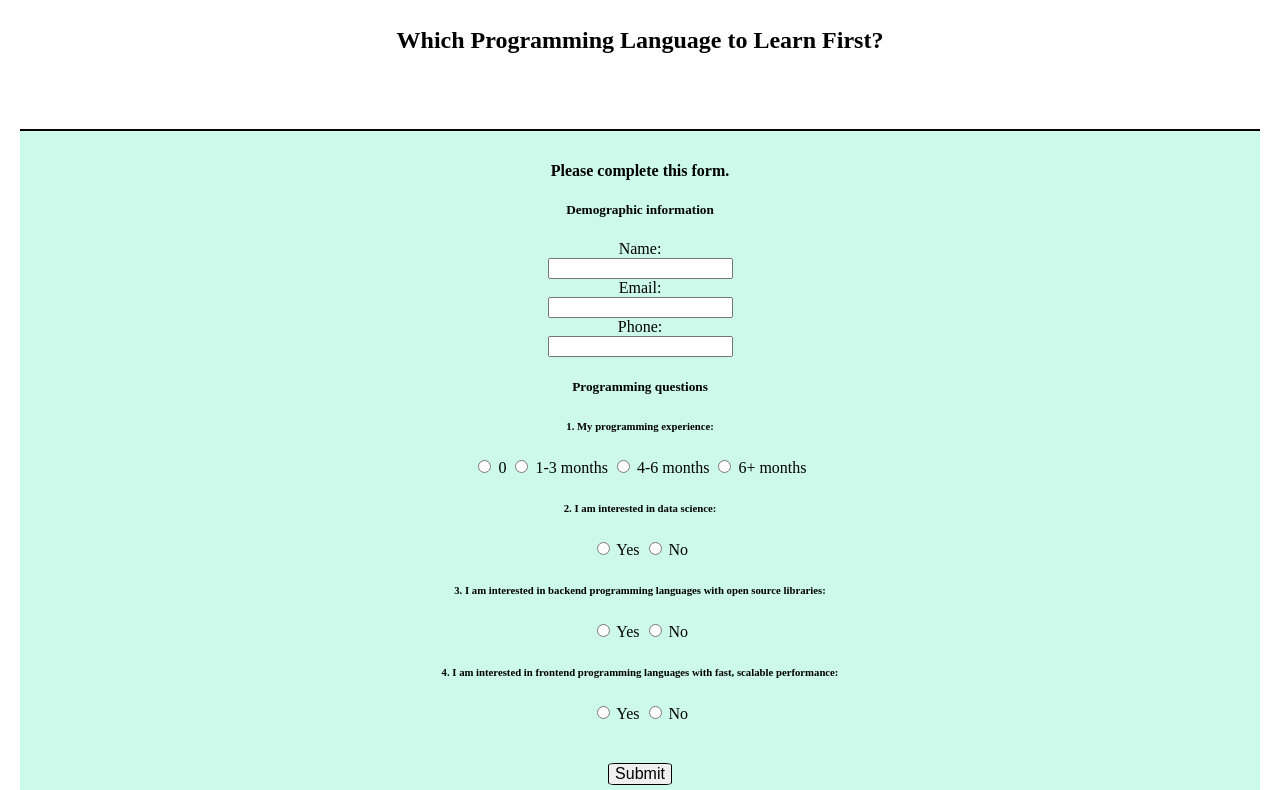
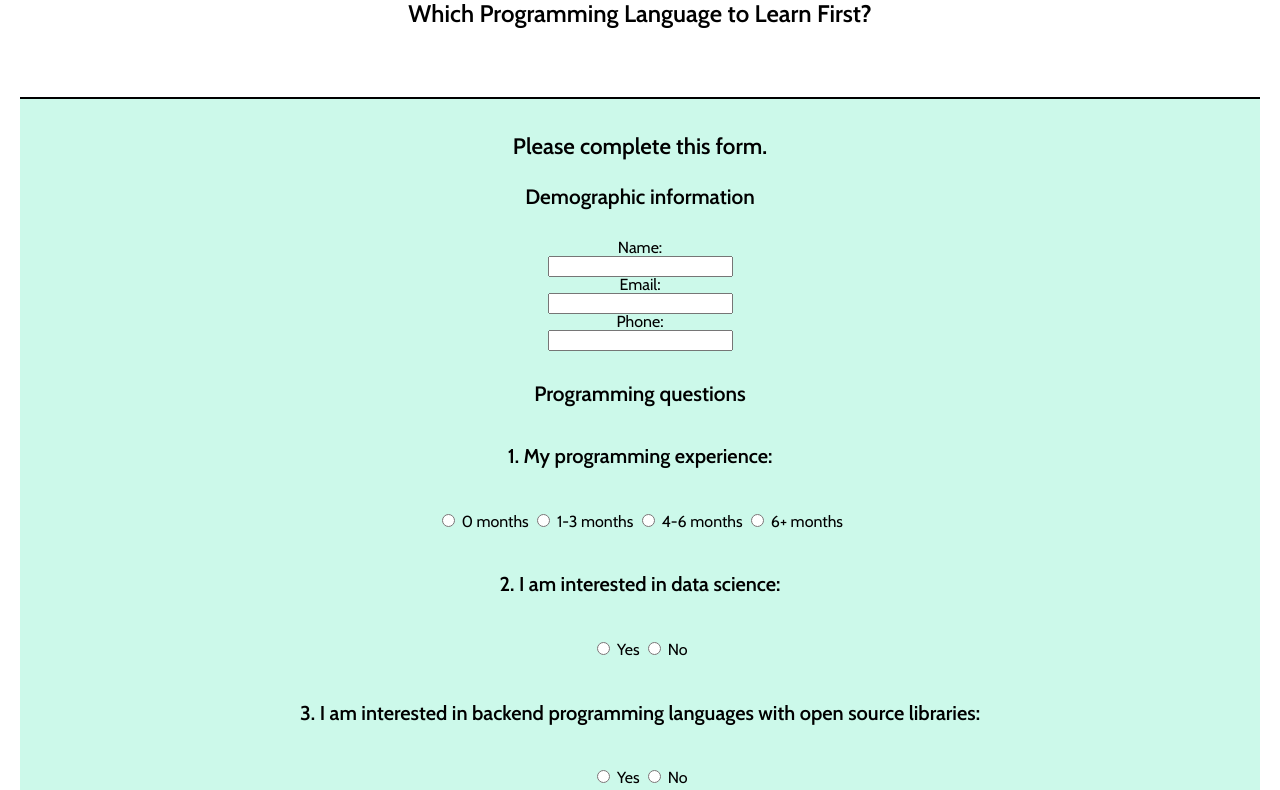
Before and after one commit to hibnermm/survey, a plain HTML site: page index.html in a window 1280 px wide. Shown: the part 93-883 px from the top of the page. Drawn offline with nearby package versions, Linux system fonts and the light colour scheme.

Commit message:
reformat labels and input areas, work in progress

```diff
--- a/css/styles.css
+++ b/css/styles.css
@@ -3,6 +3,8 @@ body{
   padding: 0;
   font-size: 1rem;
   height: 100vh;
+  font-family: 'Cabin', sans-serif;
+  line-height: 1rem;
 }
 
 .container{
@@ -16,8 +18,29 @@ body{
   text-align: center;
 }
 
+h1{
+  font-size: 2rem;
+  font-weight: bold;
+}
 
-.form1{
+h2, h3{
+  font-size: 1.5rem;
+}
+
+h4{
+  font-size: 1.4rem;
+  font-weight: bold;
+}
+
+h5{
+  font-size: 1.3rem;
+}
+
+h6{
+  font-size: 1.25rem;
+}
+
+.code-form{
   margin-top: 25px;
   margin-bottom: 25px;
   padding-top: 10px;
@@ -36,6 +59,16 @@ body{
   font-size: 1rem;
 }
 
+.deom {
+  margin-bottom: 10px;
+}
+.demo label{
+  display: inline;
+  text-align: right;
+  width: 150px;
+}
+
+
 h3.hidden{
   display: none;
 }
--- a/index.html
+++ b/index.html
@@ -5,6 +5,12 @@
     <meta name="viewport" content="width=device-width, initial-scale=1.0" />
     <title>Document</title>
     <link href="css/styles.css" rel="stylesheet" type="text/css" />
+    <link rel="preconnect" href="https://fonts.googleapis.com" />
+    <link rel="preconnect" href="https://fonts.gstatic.com" crossorigin />
+    <link
+      href="https://fonts.googleapis.com/css2?family=Cabin:ital,wght@0,400;0,500;0,600;1,400&display=swap"
+      rel="stylesheet"
+    />
     <script src="js/scripts.js"></script>
   </head>
   <header></header>
@@ -14,9 +20,9 @@
   </div>
   <div class="container">
     <form>
-      <div class="form1">
+      <div class="code-form">
         <h4>Please complete this form.</h4>
-        <div>
+        <div class="demo">
           <h5>Demographic information</h5>
           <label for="name">Name: </label><br />
           <input type="text" id="name" name="name" autocomplete="off" /><br />
@@ -34,7 +40,7 @@
             name="experience"
             value="zero-month"
           />
-          <label for="zero-month">0</label>
+          <label for="zero-month">0 months</label>
           <input
             type="radio"
             id="onethree-month"
```
Also changed, not shown: 1 other file.
